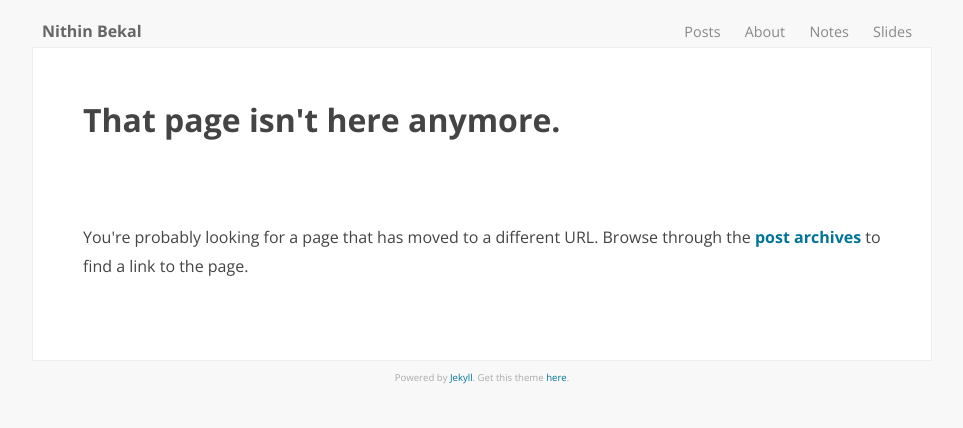
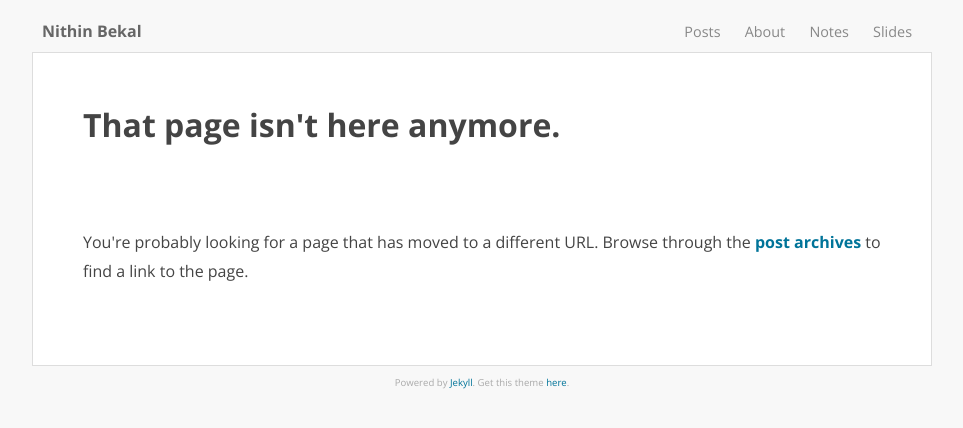
Before and after one commit to nithinbekal/nithinbekal.github.io, a Jekyll site: the page built from 404.html, in a window 1280 px wide. Shown: the top 428 px of the page, without its empty margins (158-1121 px from the left). Built offline with Jekyll 4.4.1, drawn with Linux system fonts in a browser that asks for light colours.

Commit message:
Add border

```diff
--- a/_sass/site.scss
+++ b/_sass/site.scss
@@ -31,7 +31,7 @@
 }
 
 .container > .header {
-  padding: 20px 10px 5px 10px;
+  padding: 20px 10px 10px 10px;
 }
 
 .container > .header h1.title {
@@ -51,7 +51,7 @@
 
 .site {
   background-color: #fff;
-  border: 1px solid #eee;
+  border: 1px solid #ddd;
   padding: 20px 50px;
 }
 
```
